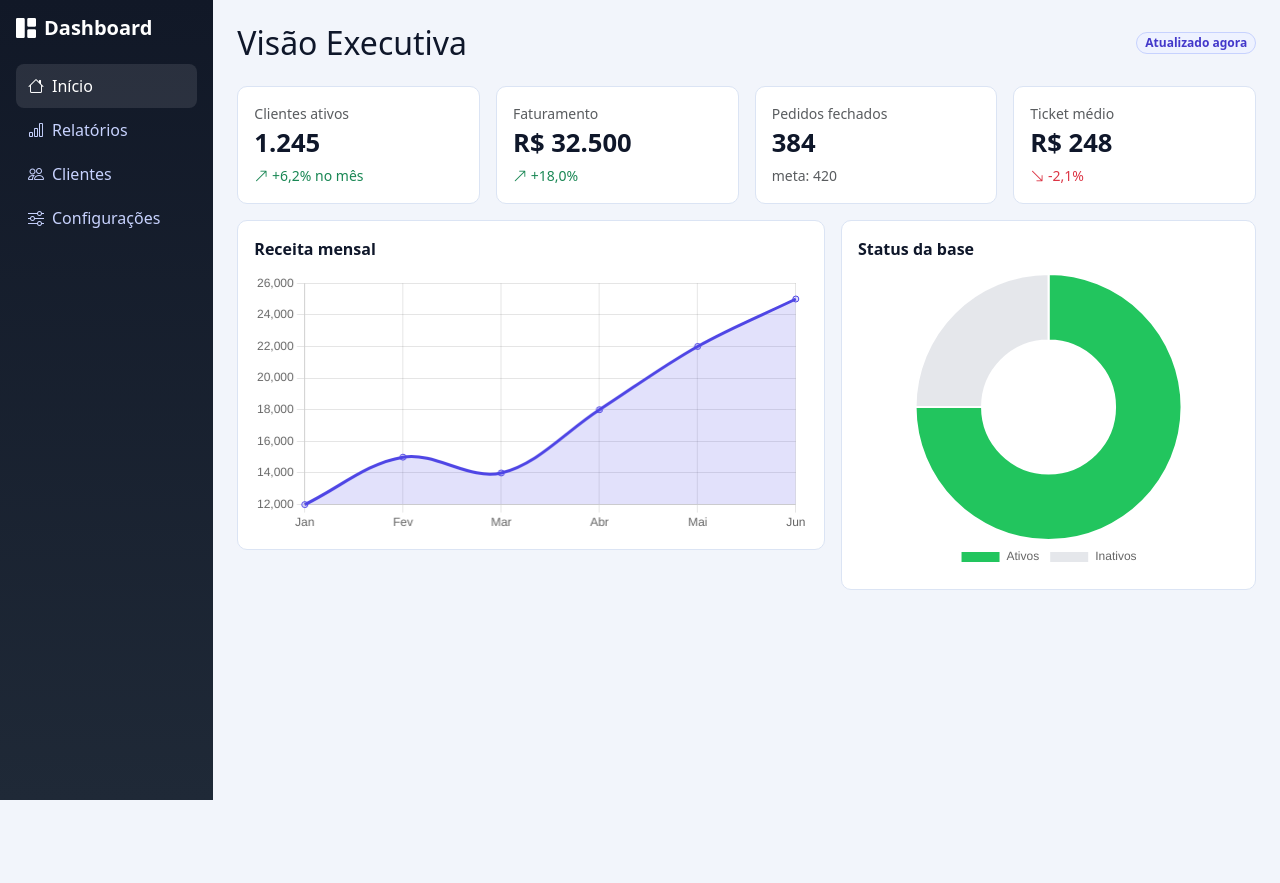
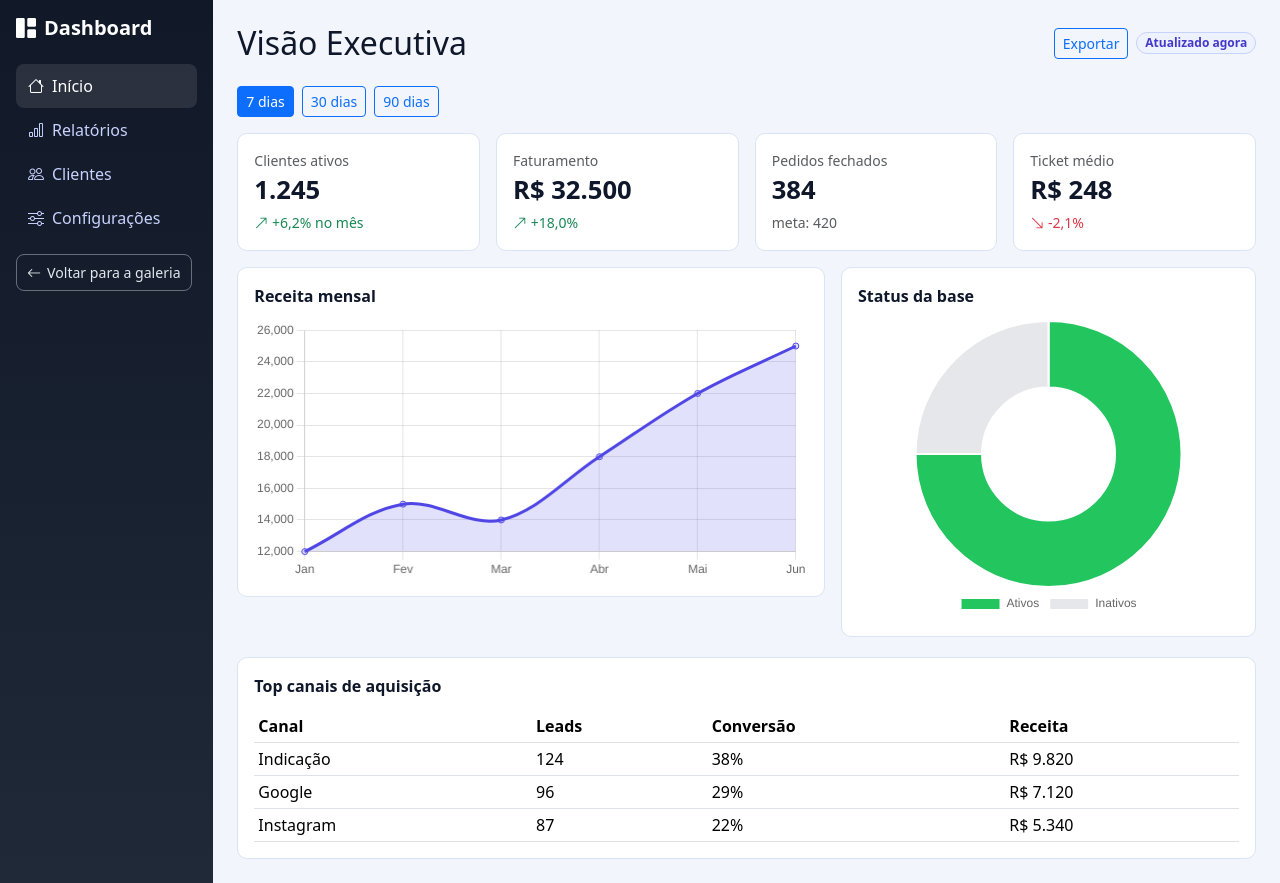
Before and after one commit to LeonardoFelps/web, a plain HTML site: page dashboard/dashboard.html in a window 1280 px wide. Before the commit the page ends 800 px from the top, so only its background shows below. Drawn offline with nearby package versions, Linux system fonts and the light colour scheme.

Commit message:
feat: melhora navegação e vitrine dos dashboards

```diff
--- a/dashboard/dashboard.html
+++ b/dashboard/dashboard.html
@@ -13,6 +13,19 @@
     .brand { font-weight: 700; }
     .menu-link { color: #c7d2fe; text-decoration: none; padding: 10px 12px; display: block; border-radius: 8px; transition: .2s ease; }
     .menu-link:hover, .menu-link.active { background: rgba(255, 255, 255, .1); color: #fff; }
+    .menu-back {
+      margin-top: 14px;
+      display: inline-flex;
+      align-items: center;
+      gap: 6px;
+      color: #e2e8f0;
+      text-decoration: none;
+      border: 1px solid rgba(226, 232, 240, .4);
+      border-radius: 8px;
+      padding: 7px 10px;
+      font-size: .88rem;
+    }
+    .menu-back:hover { background: rgba(255,255,255,.08); color: #fff; }
     .metric-card, .panel-card { border: 1px solid #dbe4f4; border-radius: 10px; background: #fff; }
     .metric-value { font-size: 1.6rem; font-weight: 700; }
     .panel-title { font-size: 1rem; font-weight: 600; margin-bottom: 12px; }
@@ -29,11 +42,20 @@
         <a class="menu-link" href="#"><i class="bi bi-bar-chart me-2"></i>Relatórios</a>
         <a class="menu-link" href="#"><i class="bi bi-people me-2"></i>Clientes</a>
         <a class="menu-link" href="#"><i class="bi bi-sliders me-2"></i>Configurações</a>
+        <a class="menu-back" href="./index.html"><i class="bi bi-arrow-left"></i>Voltar para a galeria</a>
       </nav>
       <main class="col-md-10 ms-sm-auto px-4 py-4">
-        <div class="d-flex justify-content-between align-items-center mb-4">
+        <div class="d-flex flex-wrap justify-content-between align-items-center mb-4 gap-2">
           <h2 class="mb-0">Visão Executiva</h2>
-          <span class="badge rounded-pill badge-soft">Atualizado agora</span>
+          <div class="d-flex align-items-center gap-2">
+            <button class="btn btn-sm btn-outline-primary">Exportar</button>
+            <span class="badge rounded-pill badge-soft">Atualizado agora</span>
+          </div>
+        </div>
+        <div class="d-flex gap-2 mb-3">
+          <button class="btn btn-sm btn-primary">7 dias</button>
+          <button class="btn btn-sm btn-outline-primary">30 dias</button>
+          <button class="btn btn-sm btn-outline-primary">90 dias</button>
         </div>
         <div class="row g-3 mb-3">
           <div class="col-12 col-md-6 col-lg-3"><div class="metric-card p-3"><small class="text-muted d-block">Clientes ativos</small><div class="metric-value">1.245</div><small class="text-success"><i class="bi bi-arrow-up-right"></i> +6,2% no mês</small></div></div>
@@ -44,6 +66,23 @@
         <div class="row g-3">
           <div class="col-12 col-lg-7"><div class="panel-card p-3"><div class="panel-title">Receita mensal</div><div class="chart-wrap"><canvas id="graficoVendas"></canvas></div></div></div>
           <div class="col-12 col-lg-5"><div class="panel-card p-3"><div class="panel-title">Status da base</div><div class="chart-wrap"><canvas id="graficoUsuarios"></canvas></div></div></div>
+        </div>
+        <div class="row g-3 mt-1">
+          <div class="col-12">
+            <div class="panel-card p-3">
+              <div class="panel-title">Top canais de aquisição</div>
+              <div class="table-responsive">
+                <table class="table table-sm mb-0">
+                  <thead><tr><th>Canal</th><th>Leads</th><th>Conversão</th><th>Receita</th></tr></thead>
+                  <tbody>
+                    <tr><td>Indicação</td><td>124</td><td>38%</td><td>R$ 9.820</td></tr>
+                    <tr><td>Google</td><td>96</td><td>29%</td><td>R$ 7.120</td></tr>
+                    <tr><td>Instagram</td><td>87</td><td>22%</td><td>R$ 5.340</td></tr>
+                  </tbody>
+                </table>
+              </div>
+            </div>
+          </div>
         </div>
       </main>
     </div>
```
Also changed, not shown: dashboard/dashboard-operacional.html (+25 -2 lines), dashboard/index.html (+32 -5 lines), README.md.
